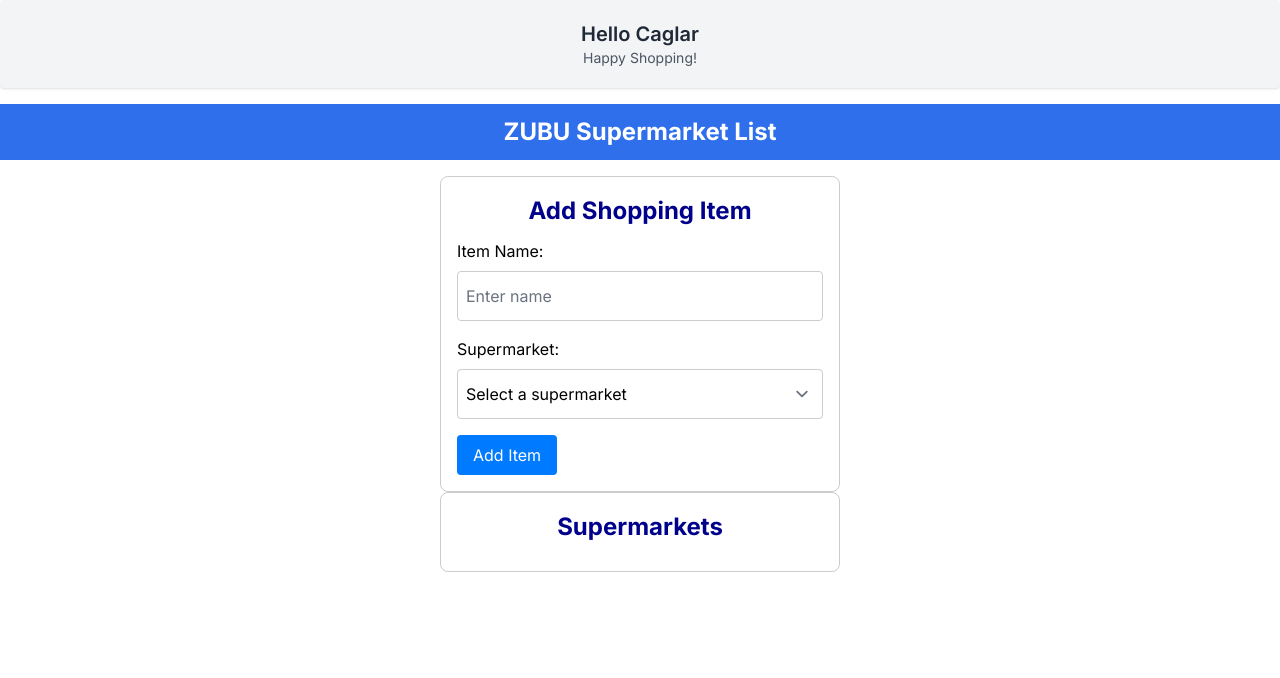
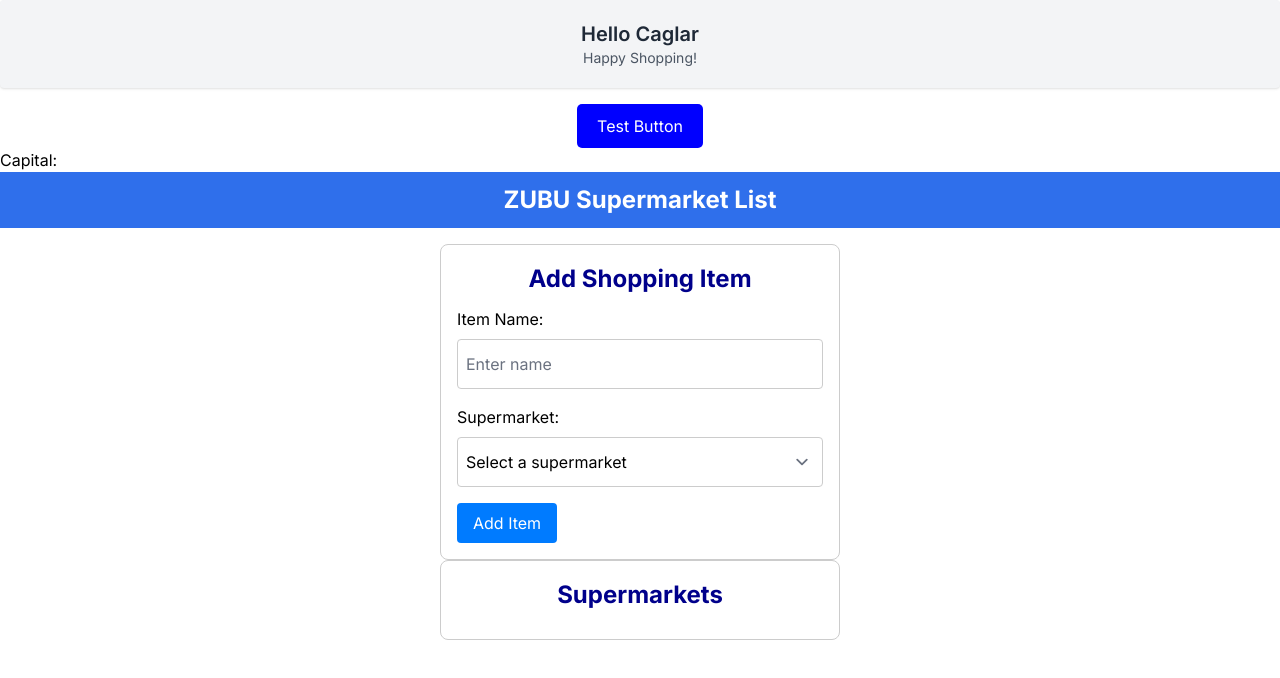
Before and after one commit to mata-project/mata-web-next, a Next.js app: page /home in a window 1280 px wide. Shown: the top 678 px of the page. Built offline with nearby package versions, Linux system fonts and the light colour scheme; a web font is replaced by a local one.

Commit message:
data fetched

```diff
--- a/app/ui/home/home.tsx
+++ b/app/ui/home/home.tsx
@@ -8,6 +8,8 @@ import UserInfo from "../user-info/userInfo";
 
 export default function HomeComponent() {
   const [items, setItems] = useState<Item[]>([]);
+  const [capital, setCapital] = useState<any[]>([]); // State to hold fetched countries
+  const [user, setUser] = useState<any[]>([]);
 
   const addItem = (newItem: Item) => {
     setItems((prev) => [...prev, newItem]);
@@ -22,9 +24,52 @@ export default function HomeComponent() {
     );
   };
 
+  // New function to fetch countries data
+  const fetchCapital = async () => {
+    const response = await fetch("https://countries.trevorblades.com", {
+      method: "POST",
+      headers: {
+        "Content-Type": "application/json",
+      },
+      body: JSON.stringify({
+        query: `
+          {
+            country(code: "BE") {
+              capital
+            }
+          }
+        `,
+      }),
+    });
+    const data = await response.json();
+    setCapital(data?.data?.country?.capital); // Update state with fetched countries
+    console.log(data);
+  };
+
+  async function testButtonClicked(event: any) {
+    fetchCapital();
+    console.log("test button clicked");
+  }
+
   return (
     <div>
       <UserInfo />
+      <button
+        onClick={testButtonClicked}
+        style={{
+          backgroundColor: "blue",
+          color: "white",
+          padding: "10px 20px",
+          borderRadius: "5px",
+          border: "none",
+          cursor: "pointer",
+          display: "block",
+          margin: "auto",
+        }}
+      >
+        Test Button
+      </button>
+      <p>Capital: {capital}</p>
       <Banner />
       <ShoppingItemAddingForm addItem={addItem} />
       <SupermarketsList items={items} deleteItem={deleteItem} />
```
